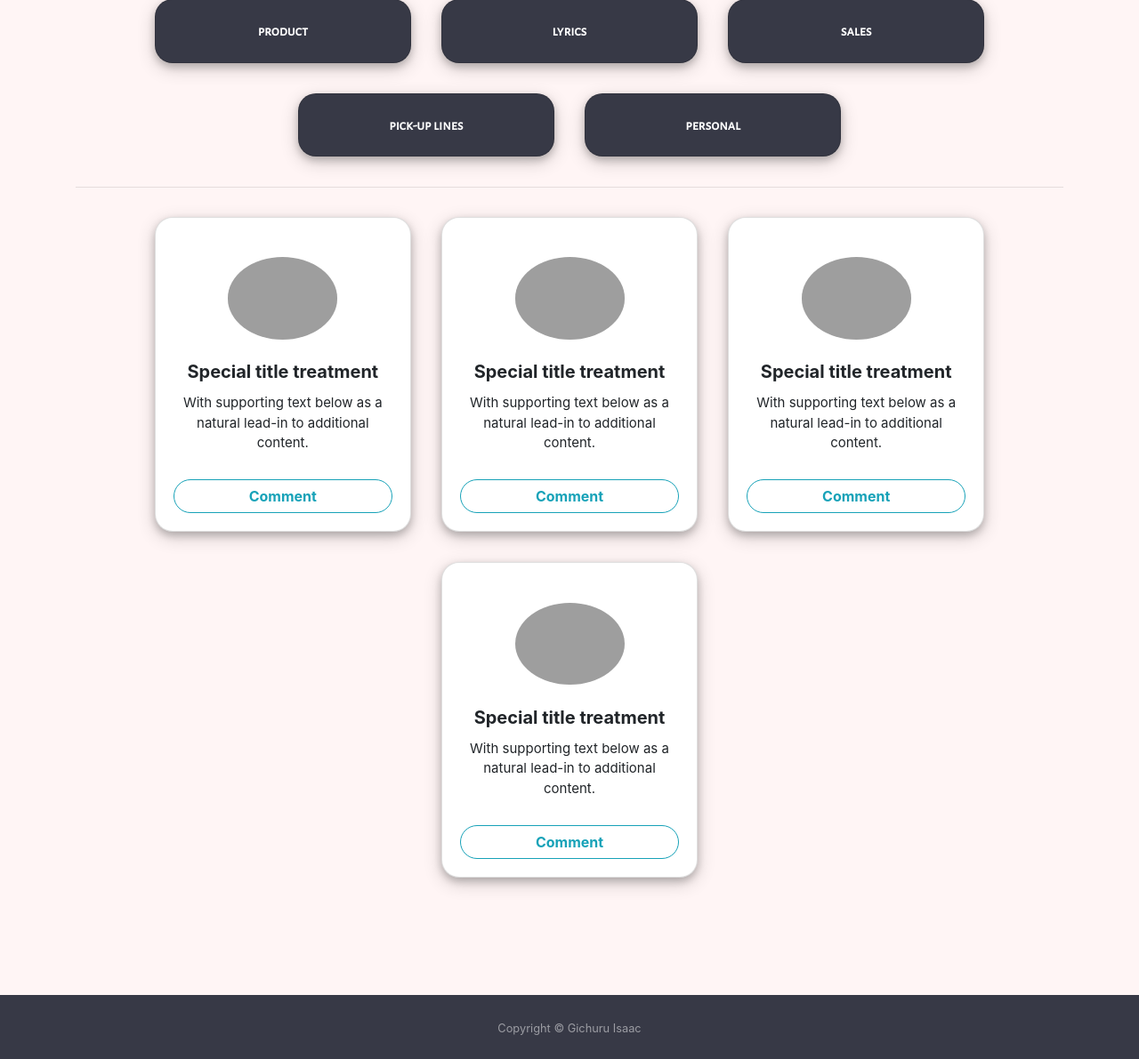
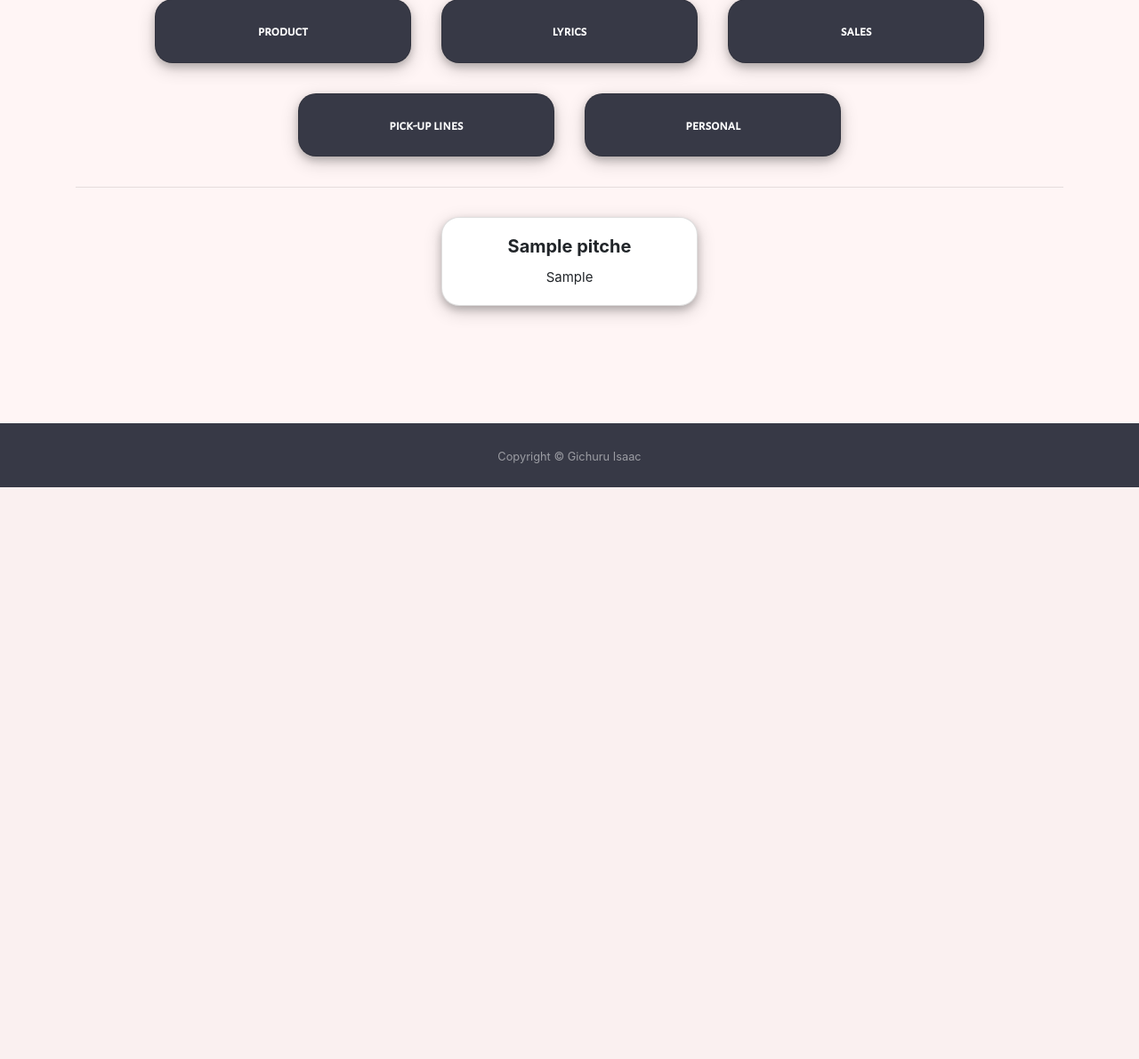
Before and after one commit to Isaacg94/one-minute-pitch, a Flask app: page / in a window 1280 px wide. Shown: the part 304-1495 px from the top of the page at 89% size. After the commit the page ends 852 px from the top, so only its background shows below. Run offline with Flask 2, Linux system fonts and the light colour scheme; tables that the repository leaves empty hold one stand-in row (values such as "Sample post"); some libraries are stand-ins or nearby versions; some web fonts are replaced; grey boxes are pictures that could not be loaded.

Commit message:
add cards to display pitches in the index.html

```diff
--- a/app/templates/index.html
+++ b/app/templates/index.html
@@ -86,7 +86,20 @@
         <hr>
 
         <div class="row tab-content">
+                {% for pitch in pitches %}
             <div class="card text-center tab-pane active" style="width: 18rem;" id="crd">
+                <div class="card-body">
+                    <!-- <img id="img" src="images/Screenshot from 2019-09-01 12-48-23.png" alt="" width="50%">
+                    <h5 class="card-title">Special title treatment</h5>
+                    <p class="card-text">With supporting text below as a natural lead-in to additional content.</p>
+                    <a href="#" class="btn btn-outline-info btn-block">Comment</a> -->
+                    <h5 class="card-title">{{ pitch.title}}</h5>
+                    <p class="card-text">{{ pitch.post}}</p>
+                </div>
+
+            </div>
+            {% endfor %}
+            <!-- <div class="card text-center tab-pane active" style="width: 18rem;" id="crd">
                 <div class="card-body">
                     <img id="img" src="images/Screenshot from 2019-09-01 12-48-23.png" alt="" width="50%">
                     <h5 class="card-title">Special title treatment</h5>
@@ -109,15 +122,7 @@
                     <p class="card-text">With supporting text below as a natural lead-in to additional content.</p>
                     <a href="#" class="btn btn-outline-info btn-block">Comment</a>
                 </div>
-            </div>
-            <div class="card text-center tab-pane active" style="width: 18rem;" id="crd">
-                <div class="card-body">
-                    <img id="img" src="images/Screenshot from 2019-09-01 12-48-23.png" alt="" width="50%">
-                    <h5 class="card-title">Special title treatment</h5>
-                    <p class="card-text">With supporting text below as a natural lead-in to additional content.</p>
-                    <a href="#" class="btn btn-outline-info btn-block">Comment</a>
-                </div>
-            </div>
+            </div> -->
 
         </div>
 
```
